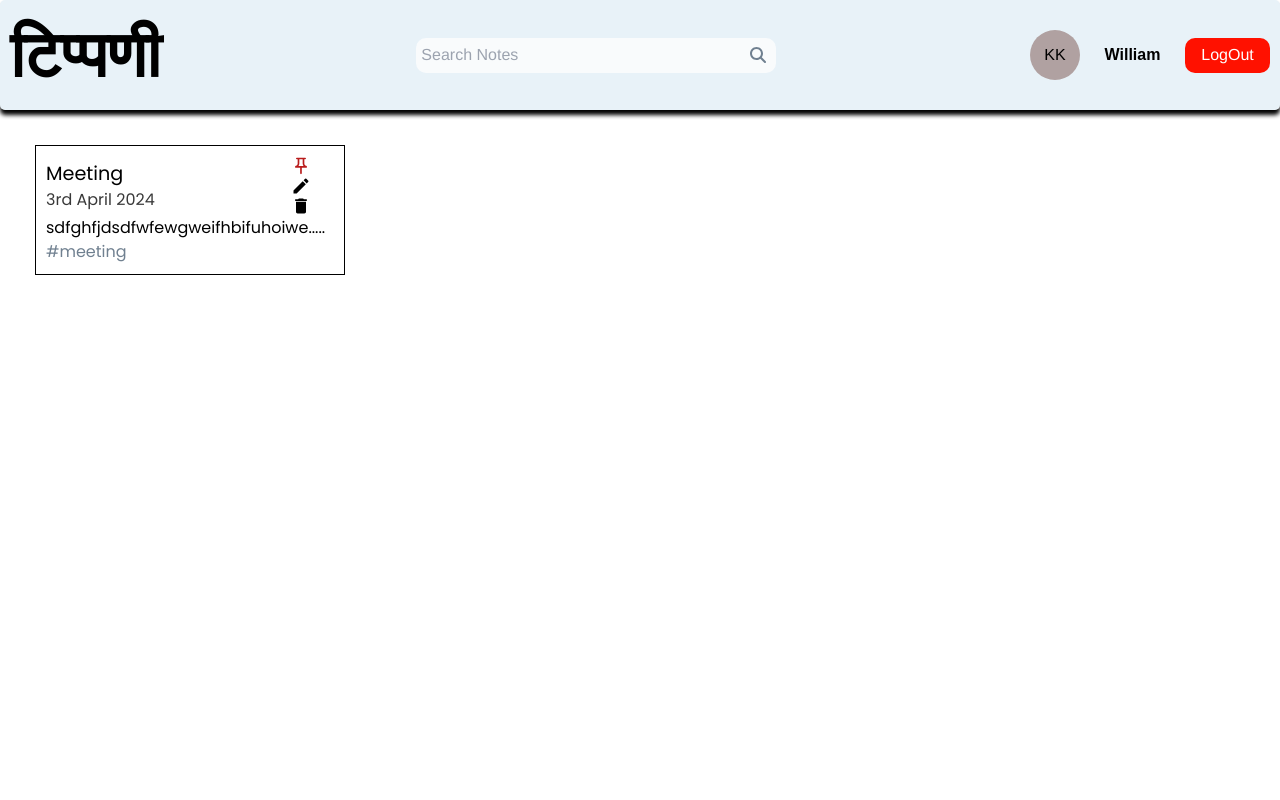
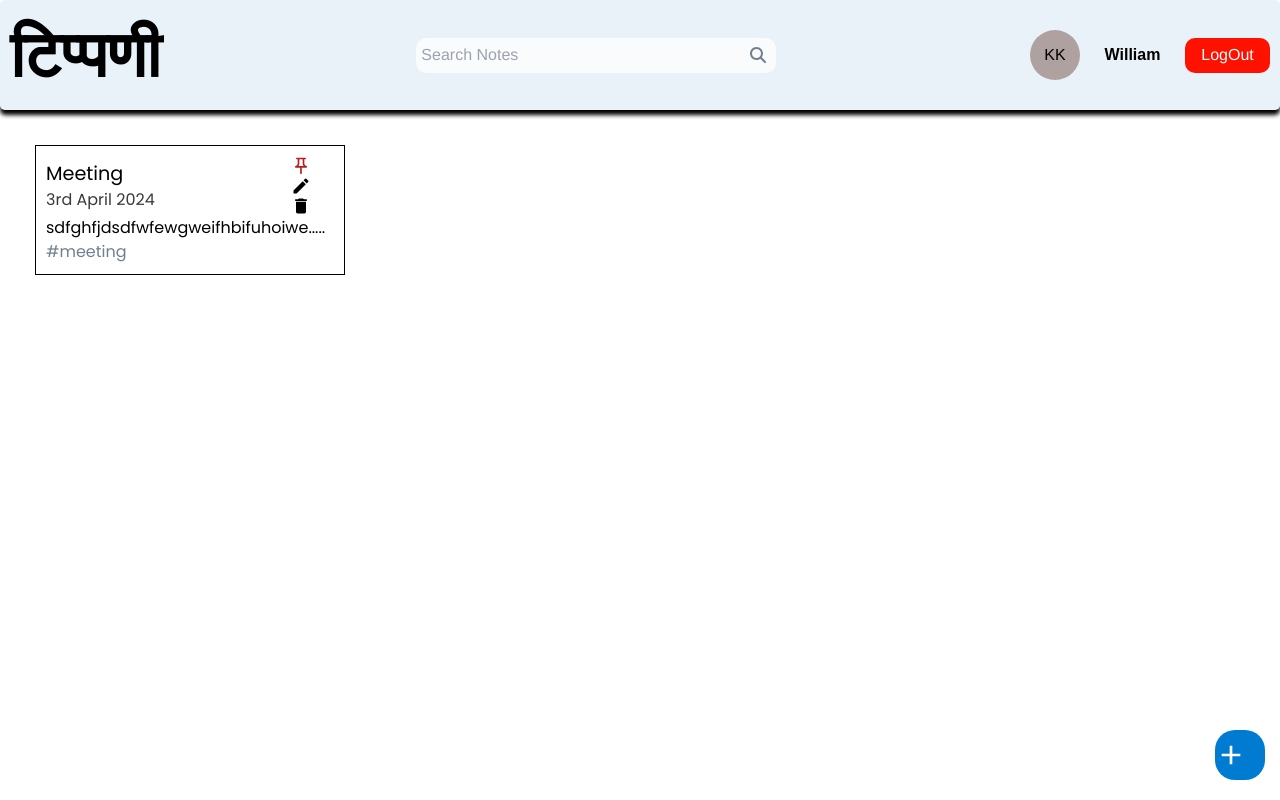
Before and after one commit to kadel-28/Tippani, a React (Vite) app in the folder client/: page / in a window 1280 px wide. Built offline with nearby package versions, Linux system fonts and the light colour scheme.

Commit message:
Addnote Button

```diff
--- a/client/src/pages/Home/Home.css
+++ b/client/src/pages/Home/Home.css
@@ -6,3 +6,20 @@ note-container{
     grid-template-columns: repeat(auto-fill, minmax(330px, 1fr)); /* Creates responsive columns */
     margin: 25px;
 }
+.add-btn{
+    background-color: rgb(0, 123, 210);
+    border-radius: 20px;
+    border: none;
+    width: 50px;
+    height: 50px;
+    position:absolute;
+    bottom: 20px;
+    right: 15px;
+}
+.add-btn:hover{
+    background-color: darkgoldenrod;
+}
+.add-icon{
+    font-size: 2rem;
+    color: white;
+}
--- a/client/src/pages/Home/Home.jsx
+++ b/client/src/pages/Home/Home.jsx
@@ -2,6 +2,7 @@ import React from 'react'
 import "./Home.css"
 import Navbar from '../../components/Navbar/Navbar'
 import NoteCard from '../../components/Cards/NoteCard'
+import {MdAdd} from "react-icons/md"
 
 
 const Home = () => {
@@ -24,6 +25,11 @@ const Home = () => {
         />
         </div>
       </div>
+
+      <button className='add-btn' onClick={()=>{}}>
+        <MdAdd className="add-icon"/>
+      </button>
+
     </>
   )
 }
```
Also changed, not shown: client/src/pages/Home/AddEditNotes.css (added), client/src/pages/Home/AddEditNotes.jsx (added).
